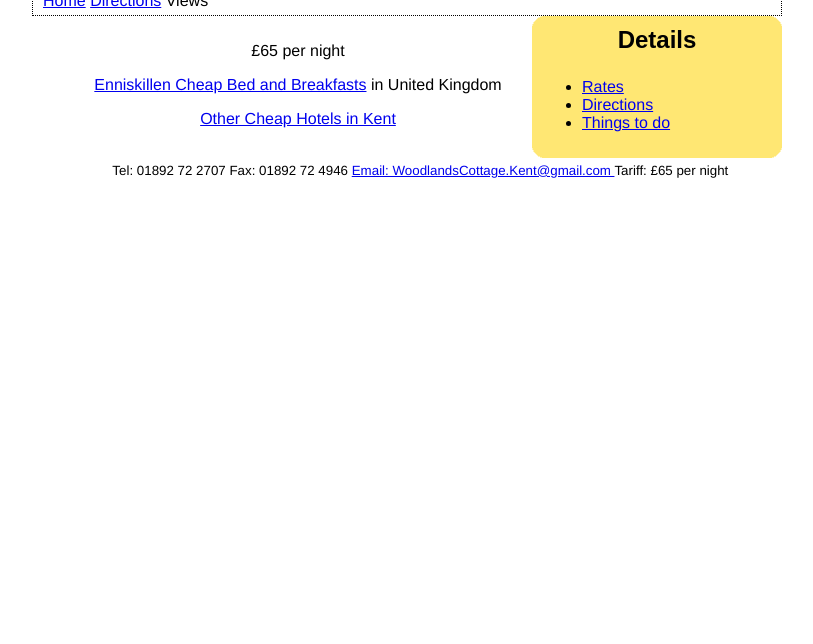
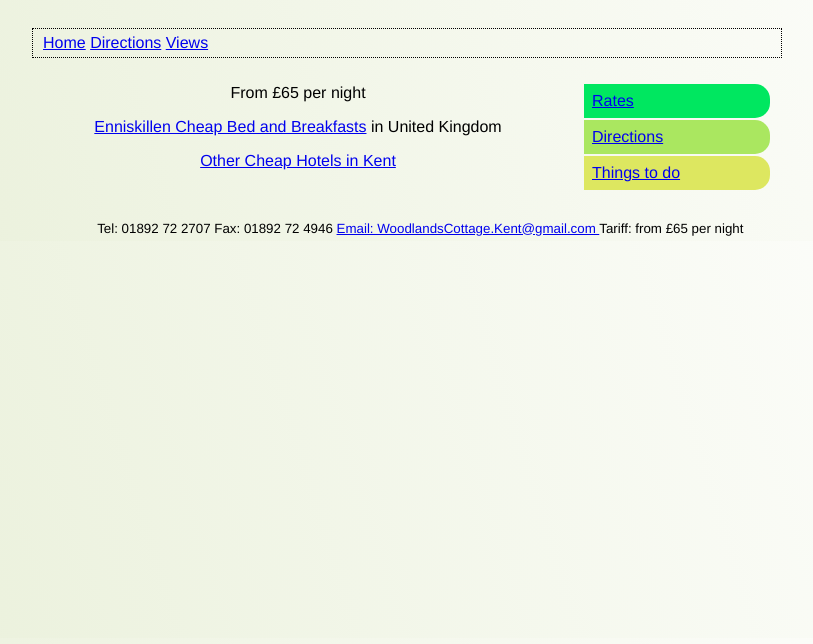
Before and after one commit to johnnonolan/BrenchleyHilton, a plain HTML site: page Rates.html in a window 1280 px wide. Shown: the part 156-800 px from the top of the page, without its empty margins (233-1046 px from the left). Drawn offline with Linux system fonts and the light colour scheme; a web font is replaced by a local one.

Commit message:
fixed a link- this has all the webfont stuff in

```diff
--- a/CottageViews.html
+++ b/CottageViews.html
@@ -2,23 +2,12 @@
    "http://www.w3.org/TR/html4/strict.dtd">
 <html>
 <head>
+	<link href="http://fonts.googleapis.com/css?family=Overlock|Tangerine" rel="stylesheet" type="text/css">
 	<meta name="description" content="Views of Woodlands Cotage in Brenchley, Kent" />
 	<meta http-equiv="Content-Type" content="text/html;charset=utf-8" >
 	<link rel="stylesheet" type="text/css" href="style/style.css" >
 	<title>Views of the Cottage - B &amp B Brenchley, Kent</title>
-    <script type="text/javascript" src="niftycube.js"></script>
 	<script type="text/javascript" src="jquery-1.2.6.min.js"></script>
-	<script type="text/javascript">
-	  window.onload = function() {
-
-		Nifty("div#header","big");
-		Nifty("div#nav","big");
-		Nifty("div#content","big");
-		Nifty("div#sidebar","big");
-		Nifty("div#footer","big");
-	  }
-	</script>
-
 	<script type="text/javascript">
 
 	/***
@@ -111,14 +100,14 @@ function slideSwitch() {
 			</div>
 		</div>
 
-		<div id="sidebar">
-			<h2>Details</h2>
-			<ul>
-			<li><a href="Rates.html">Rates</a></li>
-			<li><a href="Directions.html">Directions</a></li>
-			<li><a href="#">Things to do</a></li>
-			</ul>
-		</div>
+	<div id="sidebar">
+		<ul>
+			<li class="first"><a href="Rates.html">Rates</a></li>
+			<li class="second"><a href="Directions.html">Directions</a></li>
+			<li class="third"><a href="ThingsToDo.html">Things to do</a></li>
+		</ul>
+	</div>
+
 		<div id="footer">
 			<p>
 		Tel: 01892 72 2707                          Fax: 01892 72 4946
--- a/Rates.html
+++ b/Rates.html
@@ -2,24 +2,12 @@
    "http://www.w3.org/TR/html4/strict.dtd">
 <html>
 <head>
+	<link href="http://fonts.googleapis.com/css?family=Overlock|Tangerine" rel="stylesheet" type="text/css">
 	<meta name="description" content="Views of Woodlands Cotage in Brenchley, Kent" >
 	<meta http-equiv="Content-Type" content="text/html;charset=utf-8" >
 	<link rel="stylesheet" type="text/css" href="style/style.css" >
 	<title>Cottage Rates - B &amp B Brenchley, Kent</title>
-    <script type="text/javascript" src="niftycube.js"></script>
 	<script type="text/javascript" src="jquery-1.2.6.min.js"></script>
-	<script type="text/javascript">
-	  window.onload = function() {
-
-		Nifty("div#header","big");
-		Nifty("div#nav","big");
-		Nifty("div#content","big");
-		Nifty("div#sidebar","big");
-		Nifty("div#footer","big");
-	  }
-	</script>
-
-
 </head>
 
 <body>
@@ -27,31 +15,30 @@
 		<div id="header">
 			<h1>Woodlands Cottage Bed and Breakfast</h1>
 			<h2>Rates</h2>
-
 		</div>
 
 		<div id="nav">
 			<ul>
 				<li><a href="index.html">Home</a></li>
 				<li><a href="Directions.html">Directions</a></li>
-				<li>Views</li>
+				<li><a href="CottageViews.html">Views</a></li>
 			</ul>
 		</div>
 
 		<div id="content">
-		<p>&#xa3;65 per night</p>
+		<p>From &#xa3;65 per night</p>
         <p><A HREF="http://www.bedandbreakfasts.co.uk/propertysearch.asp?townCity=Enniskillen">Enniskillen Cheap Bed and Breakfasts</A> in United Kingdom</p>
         <p><a title="Late hotel rooms UK, Ireland, Europe, US offers hotels with last minute discount deals." href="http://www.laterooms.com/en/p10161/k16292897_kent-hotels.aspx">Other Cheap Hotels in Kent</a></p>
 		</div>
 
-		<div id="sidebar">
-			<h2>Details</h2>
-			<ul>
-			<li><a href="#">Rates</a></li>
-			<li><a href="Directions.html">Directions</a></li>
-			<li><a href="ThingsToDo.html">Things to do</a></li>
-			</ul>
-		</div>
+	<div id="sidebar">
+		<ul>
+			<li class="first"><a href="Rates.html">Rates</a></li>
+			<li class="second"><a href="Directions.html">Directions</a></li>
+			<li class="third"><a href="ThingsToDo.html">Things to do</a></li>
+		</ul>
+	</div>
+
 		<div id="footer">
 			<p>
 		Tel: 01892 72 2707                          Fax: 01892 72 4946
@@ -59,7 +46,7 @@
 		<a href="mailto:WoodlandsCottage.Kent@gmail.com?subject='B and B website enquiry'">
 			Email: WoodlandsCottage.Kent@gmail.com
 		</a>
-		Tariff: &#xa3;65 per night
+		Tariff: from &#xa3;65 per night
 		</p>
 
 		</div>
--- a/style/style.css
+++ b/style/style.css
@@ -1,32 +1,45 @@
 		body, html {
 			color : black;
-			background : #FFF;
+			/*background : #FFF;*/
 			padding: 0;
 			margin: 0;
-			font-family : Helvetica, Arial,  sans-serif;
+			font-family : 'Overlock', Helvetica, Arial,  sans-serif;
 			/*clear : both;*/
+					/* IE10 */
+background-image: -ms-linear-gradient(top right, #FFFFFF 0%, #E8EFD7 100%);
+
+/* Mozilla Firefox */
+background-image: -moz-linear-gradient(top right, #FFFFFF 0%, #E8EFD7 100%);
+
+/* Opera */
+background-image: -o-linear-gradient(top right, #FFFFFF 0%, #E8EFD7 100%);
+
+/* Webkit (Safari/Chrome 10) */
+background-image: -webkit-gradient(linear, right top, left bottom, color-stop(0, #FFFFFF), color-stop(1, #E8EFD7));
+
+/* Webkit (Chrome 11+) */
+background-image: -webkit-linear-gradient(top right, #FFFFFF 0%, #E8EFD7 100%);
+
+/* Proposed W3C Markup */
+background-image: linear-gradient(top right, #FFFFFF 0%, #E8EFD7 100%);
 		}
 
 		#header {
 			padding:5px 10px;
-			background:#FFF;
 		}
 
 
 		#menu {
-			font-family : Arial, Helvetica, sans-serif;
+			font-family : 'Overlock', Arial, Helvetica, sans-serif;
 			font-weight : bold;
-			/* color : blue; */
-			background-color : #FFF;
-			/* background-color : #639a00;			 */
-			float : left;
+			float : right;
 		}
 
 
 		#nav {
 			padding:5px 10px;
 			/* background:#c99; */
-			background-color : #FFF;
+			/*background-color : #FFF;*/
 			border-style:dotted;
 			border-width:1px;
 		}
@@ -52,21 +65,18 @@
 			float:left;
 			width:480px;
 			padding:10px;
-			background:#FFF;
 		}
 
 
 		#wrap {
 			width:750px;
 			margin: 0 auto;
-			/* background:BFBF30 */
-			 background:#FFF;
+
 		}
 
 
 		#footer {
 			clear:both;
-			background:#FFF;
 			padding:5px 10px;
 			font-size: smaller;
 		}
@@ -74,12 +84,27 @@
 			 float:right;
 			 width:230px;
 			 padding : 10px;
-			 background:#FFE773;
+			/* background:#FFE773;*/
+		 }
+		 li.first {
+		 	background:#00E760;
+		 }
+		 li.second {
+		 	background:#AAE760;
+		 }
+		 li.third {
+		 	background:#DDE760;
 		 }
 
+		 #sidebar li {
+		    list-style : none;
+		    border-bottom-right-radius: 15px;
+		    border-top-right-radius: 15px;
+		    padding : 8px;
+		    margin : 2px
+		 }
 
  		img {
-			/*float : right;*/
 			border-color:#000;
 			border-style:solid;
 		}
@@ -95,7 +120,7 @@
 
 		p {
 			text-indent: 2em;
-			font: "Lucida Console", sans-serif;
+			font: 'Overlock',"Lucida Console", sans-serif;
 			text-align: center;
 		}
 
@@ -111,9 +136,15 @@
 		h2 {
 			margin:0 0 1em;
 		}
-		h1, h2, h3{
-			font-family: Arial, sans-serif;
+		h1, h2 {
+			font-family: 'Tangerine', sans-serif;
+			font-size: 40px;
 		}
+
+		h3 {
+			font-family: 'Overlock', sans-serif;
+		}
+
 
 			* html #footer {
 		height:1px;
```
Also changed, not shown: Directions.html (+56 -14 lines), ThingsToDo.html (+7 -21 lines), index.html (+7 -22 lines), 1 other file.
